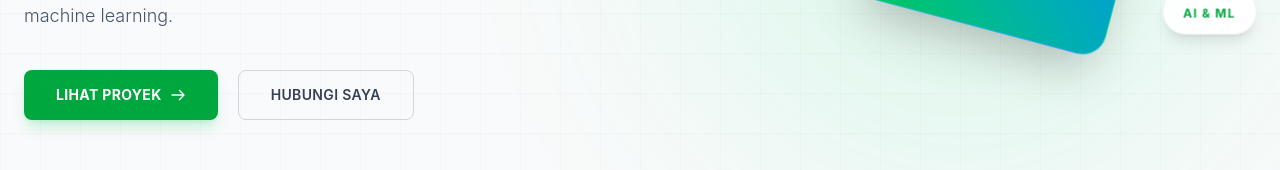
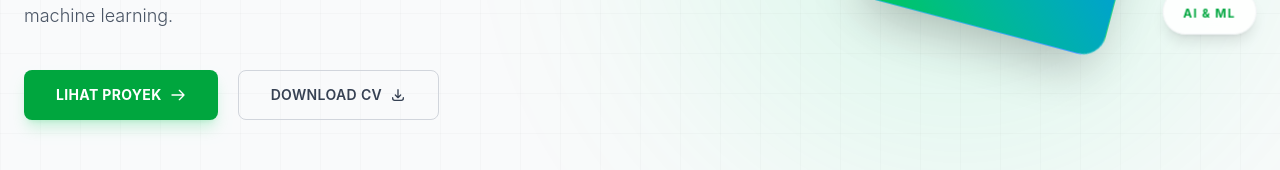
Before and after one commit to itsdrsw/portfolio-dimas, a Vue app: page / in a window 1280 px wide. Shown: the part 507-677 px from the top of the page. Built offline with nearby package versions, Linux system fonts and the light colour scheme; no server answers; the database is empty.

Commit message:
[IMP] tambah CV

```diff
--- a/src/components/HeroSection.vue
+++ b/src/components/HeroSection.vue
@@ -70,11 +70,27 @@
               </svg>
             </a>
 
+            <!-- Tombol Download CV -->
             <a
-              href="#contact"
-              class="px-8 py-3.5 bg-transparent border border-gray-300 dark:border-gray-700 text-gray-700 dark:text-white font-semibold rounded-lg hover:border-green-600 dark:hover:border-[#9DC183] hover:text-green-600 dark:hover:text-[#9DC183] transition-all duration-300 flex items-center justify-center text-sm tracking-wide"
+              href="/cv-dimas-dharma-setiawan.pdf"
+              download="CV_Dimas_Dharma_Setiawan.pdf"
+              target="_blank"
+              class="px-8 py-3.5 bg-transparent border border-gray-300 dark:border-gray-700 text-gray-700 dark:text-white font-semibold rounded-lg hover:border-green-600 dark:hover:border-[#9DC183] hover:text-green-600 dark:hover:text-[#9DC183] transition-all duration-300 flex items-center justify-center gap-2 text-sm tracking-wide"
             >
-              HUBUNGI SAYA
+              DOWNLOAD CV
+              <svg
+                class="w-4 h-4"
+                fill="none"
+                stroke="currentColor"
+                viewBox="0 0 24 24"
+              >
+                <path
+                  stroke-linecap="round"
+                  stroke-linejoin="round"
+                  stroke-width="2"
+                  d="M4 16v1a3 3 0 003 3h10a3 3 0 003-3v-1m-4-4l-4 4m0 0l-4-4m4 4V4"
+                ></path>
+              </svg>
             </a>
           </div>
         </div>
```
Also changed, not shown: 1 other file (tests, documents, lock files or other folders).
